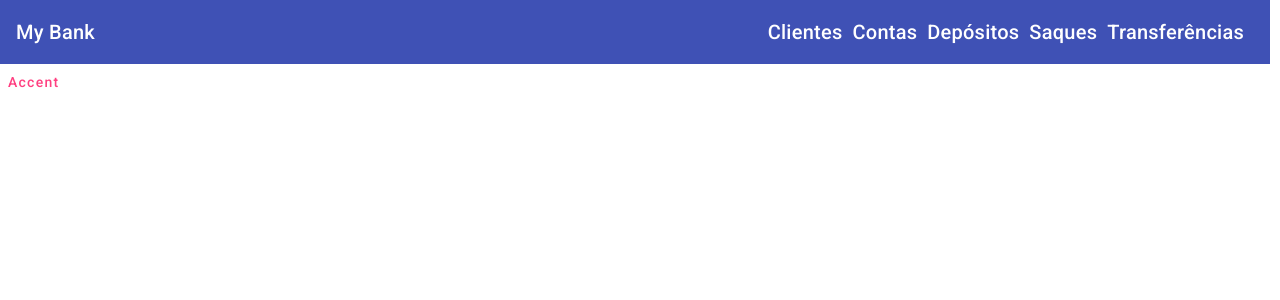
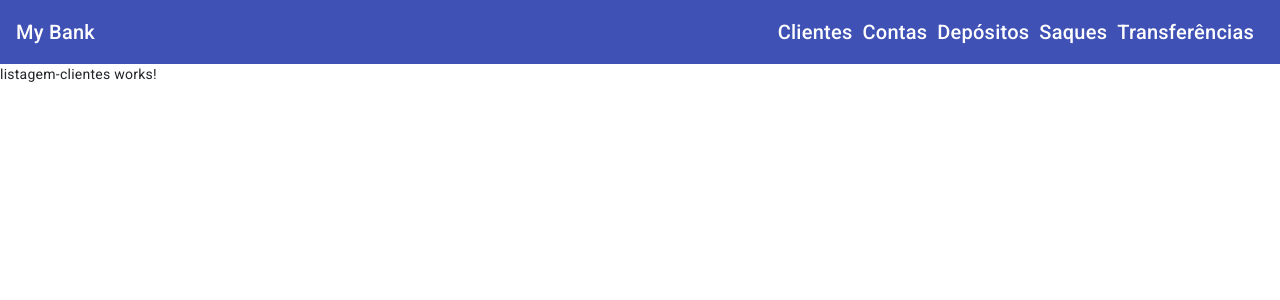
Before and after one commit to theosribeiro/angular-mba, an Angular app in the folder angular-mba/: page / in a window 1280 px wide. Shown: the top 300 px of the page. Built offline with nearby package versions, Linux system fonts and the light colour scheme.

Commit message:
feat: add module pages e componente listagemClientes + rotas

```diff
--- a/angular-mba/src/app/app-routing.module.ts
+++ b/angular-mba/src/app/app-routing.module.ts
@@ -1,7 +1,23 @@
 import { NgModule } from '@angular/core';
 import { RouterModule, Routes } from '@angular/router';
+import { ListagemClientesComponent } from './pages/clientes/listagem-clientes/listagem-clientes.component';
 
-const routes: Routes = [];
+const routes: Routes = [
+  {
+    path: '',
+    component: ListagemClientesComponent
+  },
+  {
+    path: 'clientes',
+    component: ListagemClientesComponent,
+    children: [
+      {
+        path: 'listagem',
+        component: ListagemClientesComponent
+      }
+    ]
+  },
+];
 
 @NgModule({
   imports: [RouterModule.forRoot(routes)],
--- a/angular-mba/src/app/app.component.html
+++ b/angular-mba/src/app/app.component.html
@@ -1 +1,2 @@
 <app-navbar></app-navbar>
+<router-outlet></router-outlet>
--- a/angular-mba/src/app/components/navbar/navbar.component.html
+++ b/angular-mba/src/app/components/navbar/navbar.component.html
@@ -1,4 +1,3 @@
-<p>
 <mat-toolbar color="primary">
     <span>My Bank</span>
     <span class="ms-auto"></span>
@@ -8,6 +7,3 @@
     <p>Saques</p>
     <p>Transferências</p>
 </mat-toolbar>
-</p>
-
-<button mat-button color="accent">Accent</button>
--- /dev/null
+++ b/angular-mba/src/app/pages/clientes/listagem-clientes/listagem-clientes.component.html
@@ -0,0 +1 @@
+<p>listagem-clientes works!</p>
```
Also changed, not shown: angular-mba/src/app/pages/clientes/clientes.module.ts (added, +17 -0 lines), angular-mba/src/app/pages/clientes/listagem-clientes/listagem-clientes.component.ts (added, +10 -0 lines), angular-mba/src/app/pages/clientes/listagem-clientes/listagem-clientes.component.scss (added), 1 other file (tests, documents, lock files or other folders). Lines whose indentation alone changed are shown as unchanged.
